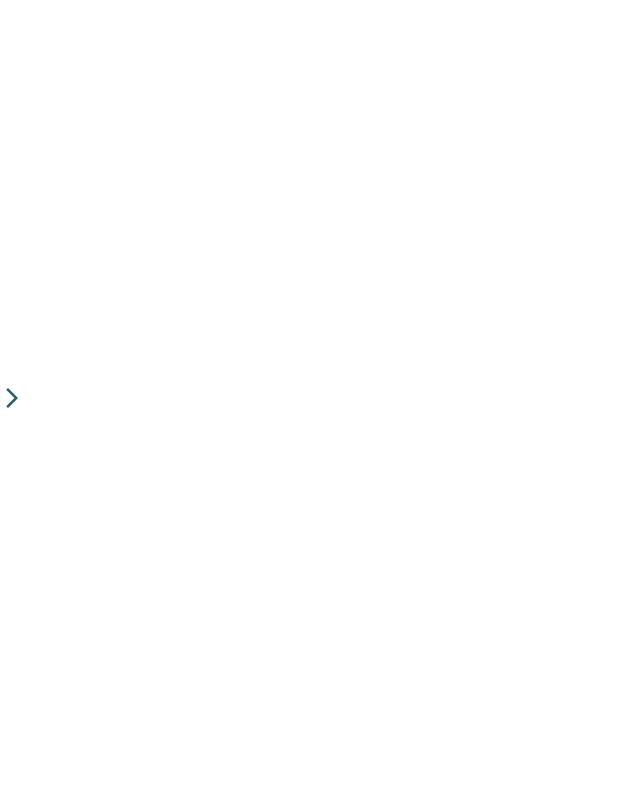
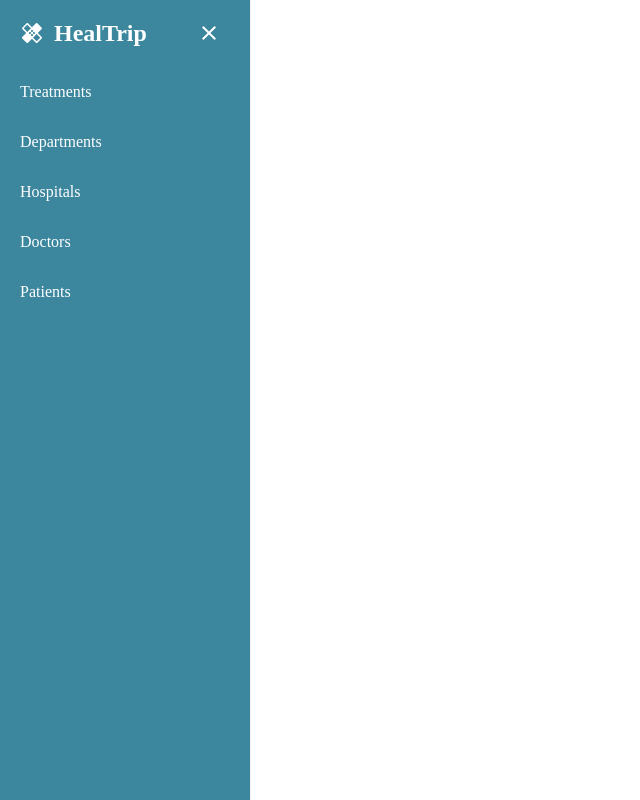
Before and after one commit to atkaksoy501/HealTripAdminPage, a React (Create React App) app: page /home in a window 1280 px wide. Shown: the whole page, without its empty margins (0-640 px from the left). Built offline with nearby package versions, Linux system fonts and the light colour scheme.

Commit message:
update sidebar and create treatments

```diff
--- a/src/Home.js
+++ b/src/Home.js
@@ -4,6 +4,7 @@ export default function Home() {
     return (
       <div style={{margin:"0"}}>
         <SideBar ></SideBar>
+
       </div>
     );
   }
--- a/src/SideBar.js
+++ b/src/SideBar.js
@@ -7,7 +7,7 @@ import CloseIcon from "@mui/icons-material/Close";
 import ArrowForwardIosIcon from '@mui/icons-material/ArrowForwardIos';
 
 export const SideBar = () => {
-  const [sidebarOpen, setSidebarOpen] = useState(false);
+  const [sidebarOpen, setSidebarOpen] = useState(true);
 
   const toggleSidebar = () => {
     setSidebarOpen(!sidebarOpen);
@@ -21,7 +21,7 @@ export const SideBar = () => {
     <>
 
       {sidebarOpen && (
-        <Sidebar style={{ position: "fixed" }}>
+        <Sidebar  backgroundColor="#3c879e" style={{ position: "fixed", height:"100%"}}>
 
           <div
             style={{
@@ -30,17 +30,10 @@ export const SideBar = () => {
               marginRight: "190px",
             }}
           >
-            <IconButton
-              edge="start"
-              style={{ color: "#295d6d", padding: "0", margin: "0" }}
-              aria-label="logo"
-            >
-              <HealingIcon />
-            </IconButton>
-            <h2 style={{ color: "#295d6d", fontWeight: "bold" }}>HealTrip</h2>
-            <IconButton className="close-icon" onClick={toggleSidebar}>
-              <CloseIcon />
-            </IconButton>
+              <HealingIcon aria-label="logo" edge="start" style={{ color: "#fff", paddingLeft:"20px", paddingRight:"10px" }} />
+
+            <h2 style={{ color: "#fff", fontWeight: "bold" }}>HealTrip</h2>
+              <CloseIcon style={{color:"#fff", cursor: "pointer", marginLeft:"50px"}} onClick={toggleSidebar} />
           </div>
 
           <Menu>
```
Also changed, not shown: src/Treatments.js (added, +10 -0 lines).
